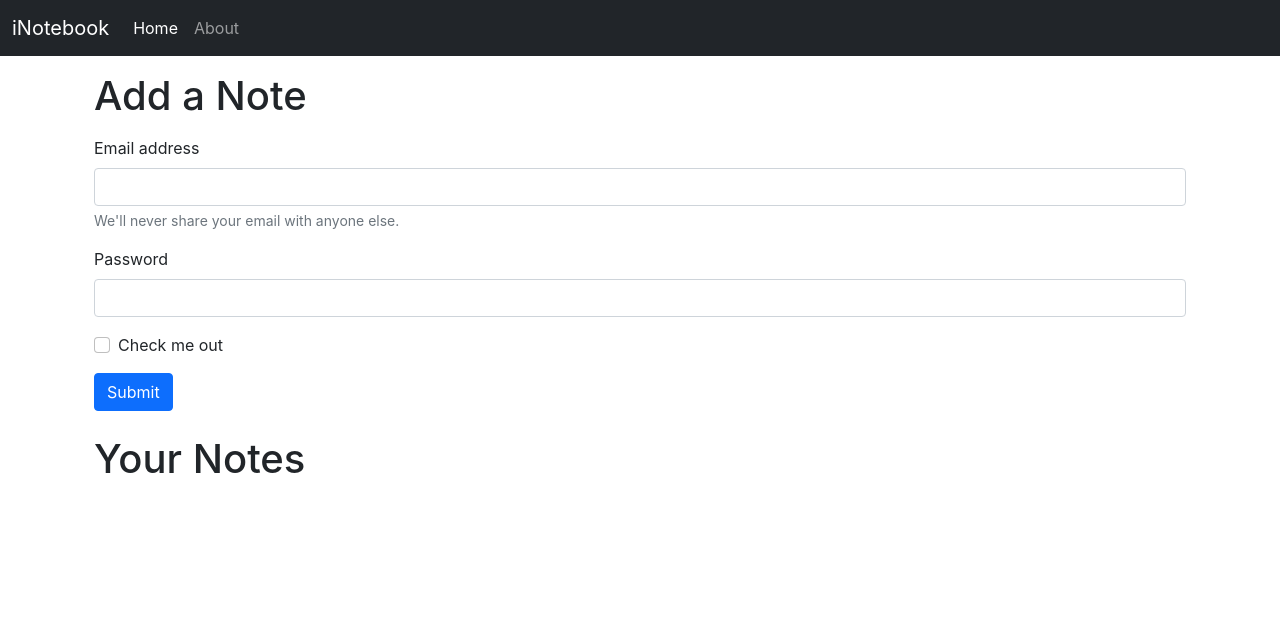
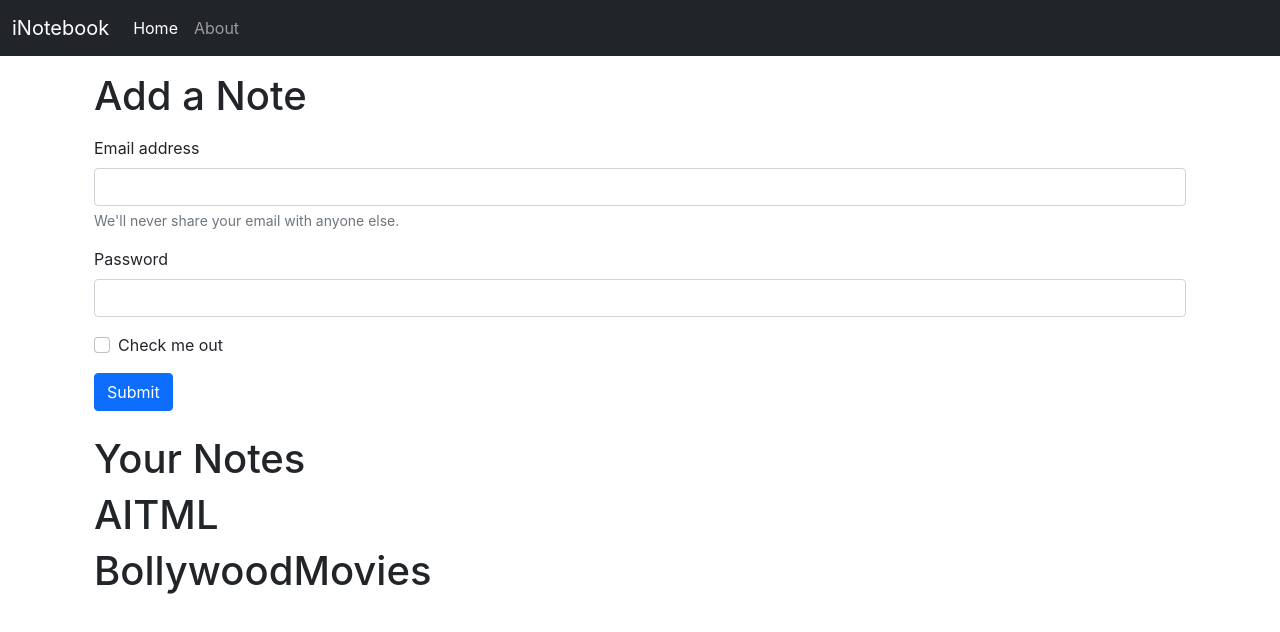
Before and after one commit to ishannavgire/iNotebook, a React (Create React App) app: page /home in a window 1280 px wide. Shown: the top 632 px of the page. Built offline with nearby package versions, Linux system fonts and the light colour scheme.

Commit message:
Session 60 - add harcoded notes to context and fetch, display those notes in Home component.

```diff
--- a/src/App.js
+++ b/src/App.js
@@ -3,7 +3,7 @@ import { BrowserRouter as Router, Switch, Route } from "react-router-dom";
 import Navbar from "./components/Navbar";
 import { Home } from "./components/Home";
 import About from "./components/About";
-import NoteState from "./context/NoteState";
+import NoteState from "./context/notes/NoteState";
 
 function App() {
   return (
--- a/src/components/About.js
+++ b/src/components/About.js
@@ -1,5 +1,5 @@
 import React, { useContext } from "react";
-import noteContext from "../context/noteContext";
+import noteContext from "../context/notes/noteContext";
 
 const About = () => {
   return <div>This is About</div>;
--- a/src/components/Home.js
+++ b/src/components/Home.js
@@ -1,7 +1,9 @@
 import React, { useContext } from "react";
-import noteContext from "../context/noteContext";
+import noteContext from "../context/notes/noteContext";
 
 export const Home = () => {
+  const notes = useContext(noteContext);
+
   return (
     <div>
       <div className="container my-3">
@@ -35,6 +37,9 @@ export const Home = () => {
       </form>
       <div className="container my-4">
         <h1>Your Notes</h1>
+        {notes.notes.map((note) => {
+          return <h1>{note.tag}</h1>;
+        })}
       </div>
     </div>
   );
--- a/src/context/NoteState.js
+++ /dev/null
@@ -1,7 +0,0 @@
-import NoteContext from "./noteContext";
-
-const NoteState = (props) => {
-  return <NoteContext.Provider value={{}}>{props.children}</NoteContext.Provider>;
-};
-
-export default NoteState;
--- /dev/null
+++ b/src/context/notes/NoteState.js
@@ -0,0 +1,32 @@
+import { useState } from "react";
+import NoteContext from "./noteContext";
+import React from "react";
+
+const initialNotes = [
+  {
+    _id: "6142e5f418ff94cad6edb921",
+    user: "6142d61cc1353655346b0a06",
+    title: "Artificial Intelligence",
+    description: "machine learning models for regression",
+    tag: "AITML",
+    date: "2021-09-16T06:36:36.331Z",
+    __v: 0,
+  },
+  {
+    _id: "6143398ab484989a35389cbb",
+    user: "6142d61cc1353655346b0a06",
+    title: "Bollywood movies",
+    description: "SRK movie with Kajol",
+    tag: "BollywoodMovies",
+    date: "2021-09-16T12:33:14.239Z",
+    __v: 0,
+  },
+  "abcd"
+];
+
+const NoteState = (props) => {
+  const [notes, setNotes] = useState(initialNotes);
+  return <NoteContext.Provider value={{ notes, setNotes }}>{props.children}</NoteContext.Provider>;
+};
+
+export default NoteState;
```
Also changed, not shown: src/context/notes/noteContext.js (renamed from src/context/noteContext.js), 1 other file (tests, documents, lock files or other folders).
